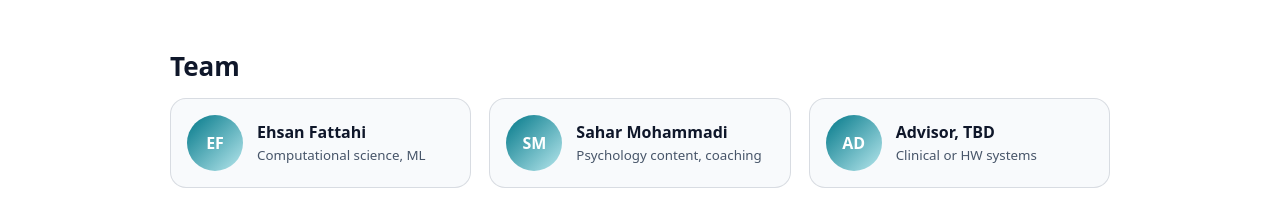
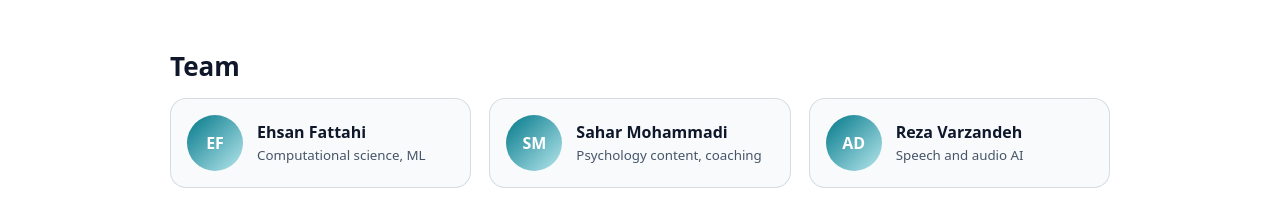
Before and after one commit to NeuroEaseTech/neuroEase, a plain HTML site: page index.html in a window 1280 px wide. Shown: the part 940-1154 px from the top of the page. Drawn offline with Linux system fonts and the light colour scheme.

Commit message:
Update index.html
corrected Reza's description,

```diff
--- a/index.html
+++ b/index.html
@@ -161,8 +161,8 @@
           <div class="member">
             <div class="avatar" aria-hidden="true">AD</div>
             <div>
-              <strong>Advisor, TBD</strong><br>
-              <small>Clinical or HW systems</small>
+              <strong>Reza Varzandeh</strong><br>
+              <small> Speech and audio AI </small>
             </div>
           </div>
         </div>
```
